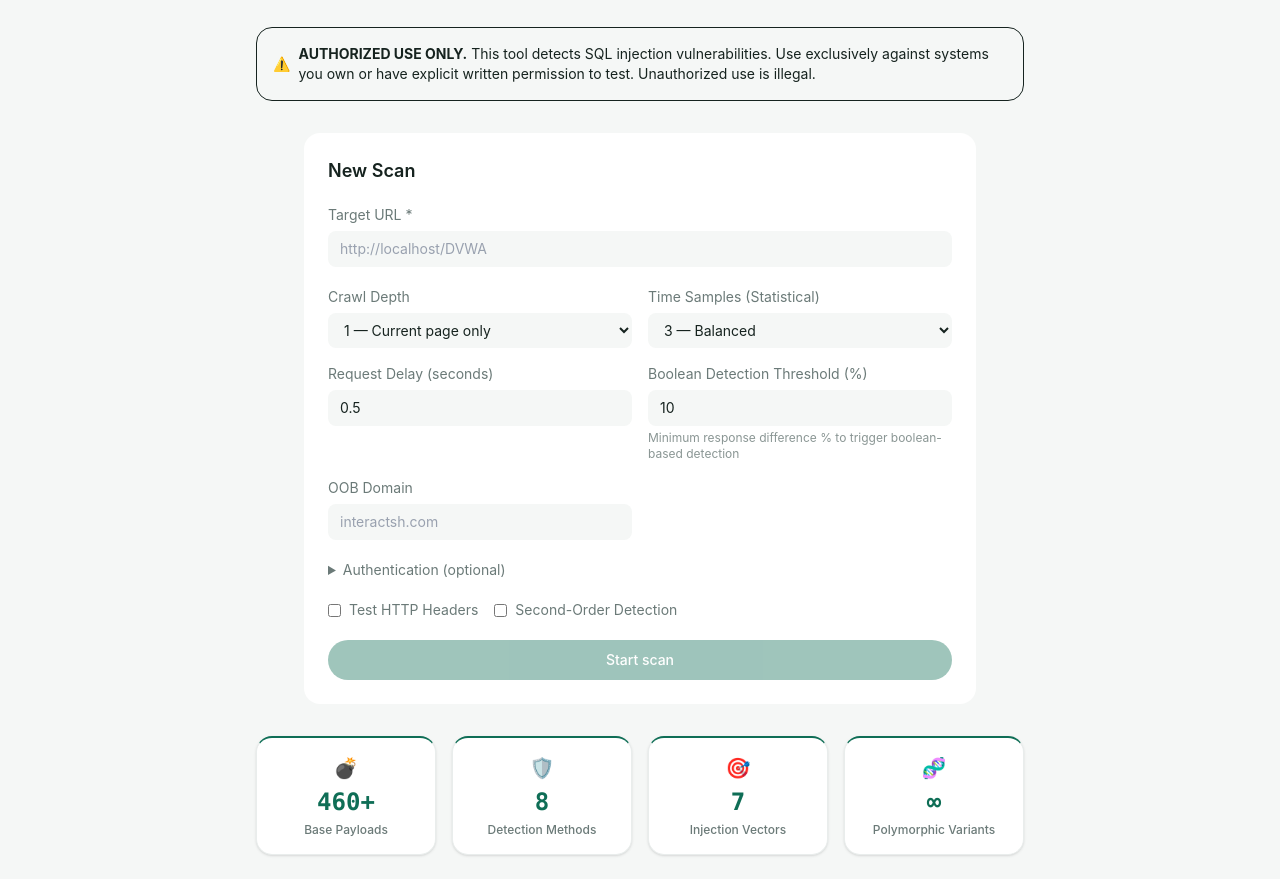
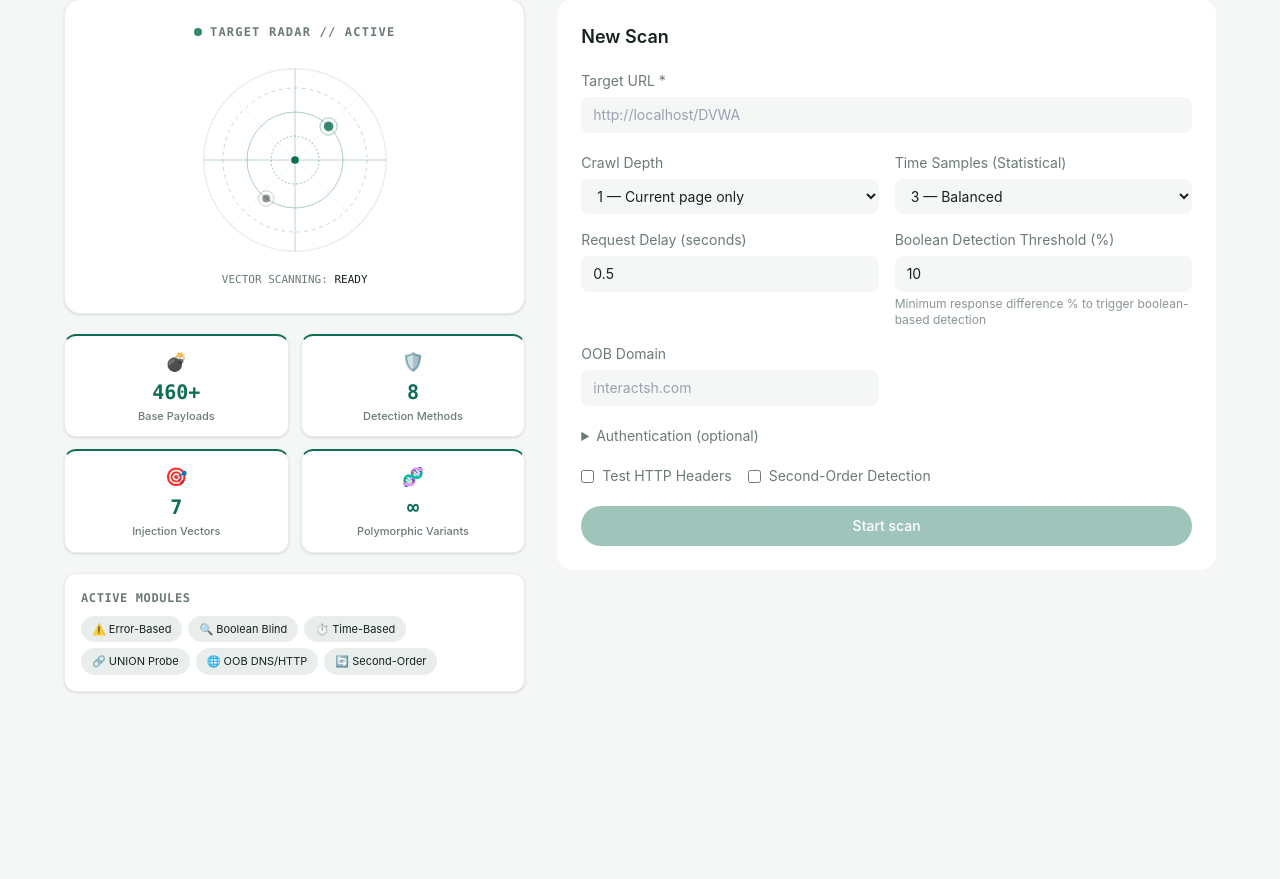
Before and after one commit to Husk120/sqli-predator-web, a Next.js app: page / in a window 1280 px wide. Shown: the part 312-1191 px from the top of the page. After the commit the page ends 1028 px from the top, so only its background shows below. Built offline with nearby package versions, Linux system fonts and the light colour scheme.

Commit message:
feat(ui): restructure New Scan page with target radar graphic and side panel

```diff
--- a/app/page.tsx
+++ b/app/page.tsx
@@ -68,52 +68,127 @@ export default function HomePage() {
     }, [router]);
 
     return (
-        <div className="space-y-8 pt-4 md:pt-6">
-            {/* Hero */}
-            <div className="text-center py-6">
-                <h1 className="text-4xl font-bold text-[var(--text-primary)] mb-3">
+        <div className="space-y-6 pt-2 md:pt-4 max-w-6xl mx-auto">
+            {/* Hero Header */}
+            <div className="text-center py-2">
+                <h1 className="text-4xl font-bold text-[var(--text-primary)] mb-2">
                     🦅 SQLi-<span className="text-[var(--accent-primary)]">PREDATOR</span>
                 </h1>
                 <p className="text-[var(--text-secondary)] max-w-2xl mx-auto text-sm md:text-base leading-relaxed">
                     Advanced SQL Injection Detection Engine — Multi-Vector, Polymorphic,
-                    OOB & Statistical Analysis. <strong className="text-accent-orange">Authorized use only.</strong>
+                    OOB & Statistical Analysis.
                 </p>
-                <div className="flex gap-2.5 justify-center mt-5 flex-wrap">
-                    <span className="text-xs bg-[var(--bg-pill-muted)] text-[var(--text-primary)] px-3 py-1.5 rounded-full border border-[var(--border-subtle)] hover:border-[var(--accent-primary)]/40 hover:scale-105 transition-all shadow-sm">
+            </div>
+
+            {/* Slim Auth Warning Strip */}
+            <div className="border border-accent-orange/30 bg-accent-orange/5 rounded-xl px-4 py-2.5 max-w-4xl mx-auto">
+                <p className="text-xs md:text-sm text-accent-orange flex items-center justify-center gap-2 text-center">
+                    <span>⚠️</span>
+                    <span>
+                        <strong>AUTHORIZED USE ONLY:</strong> Use exclusively against systems you own or have explicit written permission to test.
+                    </span>
+                </p>
+            </div>
+
+            {/* Main Content Area: Target Radar (Left) + Scan Form (Right) */}
+            <div className="grid grid-cols-1 lg:grid-cols-12 gap-6 lg:gap-8 items-start pt-2">
+                {/* Left Column: Radar Visual + Compact Stats + Badges */}
+                <div className="lg:col-span-5 space-y-5">
+                    {/* Radar Centerpiece */}
+                    <div className="bg-[var(--bg-card)] rounded-2xl p-6 border border-[var(--border-subtle)] relative overflow-hidden shadow-sm flex flex-col items-center justify-center text-center">
+                        <div className="text-xs font-mono font-semibold tracking-widest text-[var(--text-secondary)] uppercase mb-4 flex items-center gap-2">
+                            <span className="w-2 h-2 rounded-full bg-[var(--accent-primary)] animate-pulse inline-block"></span>
+                            TARGET RADAR // ACTIVE
+                        </div>
+
+                        {/* Pure SVG Radar Graphic */}
+                        <div className="relative w-48 h-48 my-2 flex items-center justify-center">
+                            <svg className="w-full h-full" viewBox="0 0 200 200" fill="none" xmlns="http://www.w3.org/2000/svg">
+                                {/* Outer border circle */}
+                                <circle cx="100" cy="100" r="95" stroke="var(--border-subtle)" strokeWidth="1.5" />
+                                {/* Concentric circles */}
+                                <circle cx="100" cy="100" r="75" stroke="var(--accent-primary)" strokeWidth="1" strokeOpacity="0.25" strokeDasharray="4 4" />
+                                <circle cx="100" cy="100" r="50" stroke="var(--accent-primary)" strokeWidth="1" strokeOpacity="0.35" />
+                                <circle cx="100" cy="100" r="25" stroke="var(--accent-primary)" strokeWidth="1" strokeOpacity="0.45" strokeDasharray="2 2" />
+                                <circle cx="100" cy="100" r="4" fill="var(--accent-primary)" />
+
+                                {/* Crosshair lines */}
+                                <line x1="100" y1="5" x2="100" y2="195" stroke="var(--accent-primary)" strokeWidth="1" strokeOpacity="0.3" />
+                                <line x1="5" y1="100" x2="195" y2="100" stroke="var(--accent-primary)" strokeWidth="1" strokeOpacity="0.3" />
+                                <line x1="30" y1="30" x2="170" y2="170" stroke="var(--accent-primary)" strokeWidth="0.5" strokeOpacity="0.15" />
+                                <line x1="170" y1="30" x2="30" y2="170" stroke="var(--accent-primary)" strokeWidth="0.5" strokeOpacity="0.15" />
+
+                                {/* Detected Indicators (Colored Dots) */}
+                                <g className="animate-pulse">
+                                    <circle cx="135" cy="65" r="5" fill="var(--accent-primary)" />
+                                    <circle cx="135" cy="65" r="9" stroke="var(--accent-primary)" strokeWidth="1" strokeOpacity="0.5" />
+                                </g>
+                                <g className="animate-pulse" style={{ animationDelay: "700ms" }}>
+                                    <circle cx="70" cy="140" r="4" fill="currentColor" className="text-accent-orange" />
+                                    <circle cx="70" cy="140" r="8" stroke="currentColor" strokeWidth="1" strokeOpacity="0.5" className="text-accent-orange" />
+                                </g>
+                            </svg>
+                        </div>
+
+                        <div className="text-[11px] text-[var(--text-secondary)] font-mono mt-2">
+                            VECTOR SCANNING: <span className="text-[var(--text-primary)] font-medium">READY</span>
+                        </div>
+                    </div>
+
+                    {/* Compact Stats Grid */}
+                    <div className="grid grid-cols-2 gap-3">
+                        <div className="bg-[var(--bg-card)] rounded-xl p-3 text-center border border-[var(--border-subtle)] border-t-2 border-t-[var(--accent-primary)] transition-all hover:scale-[1.02] shadow-sm">
+                            <div className="text-lg mb-0.5">💣</div>
+                            <div className="text-xl font-bold text-[var(--accent-primary)] font-mono">460+</div>
+                            <div className="text-[11px] text-[var(--text-secondary)] mt-0.5 font-medium">Base Payloads</div>
+                        </div>
+                        <div className="bg-[var(--bg-card)] rounded-xl p-3 text-center border border-[var(--border-subtle)] border-t-2 border-t-[var(--accent-primary)] transition-all hover:scale-[1.02] shadow-sm">
+                            <div className="text-lg mb-0.5">🛡️</div>
+                            <div className="text-xl font-bold text-[var(--accent-primary)] font-mono">8</div>
+                            <div className="text-[11px] text-[var(--text-secondary)] mt-0.5 font-medium">Detection Methods</div>
+                        </div>
+                        <div className="bg-[var(--bg-card)] rounded-xl p-3 text-center border border-[var(--border-subtle)] border-t-2 border-t-[var(--accent-primary)] transition-all hover:scale-[1.02] shadow-sm">
+                            <div className="text-lg mb-0.5">🎯</div>
+                            <div className="text-xl font-bold text-[var(--accent-primary)] font-mono">7</div>
+                            <div className="text-[11px] text-[var(--text-secondary)] mt-0.5 font-medium">Injection Vectors</div>
+                        </div>
+                        <div className="bg-[var(--bg-card)] rounded-xl p-3 text-center border border-[var(--border-subtle)] border-t-2 border-t-[var(--accent-primary)] transition-all hover:scale-[1.02] shadow-sm">
+                            <div className="text-lg mb-0.5">🧬</div>
+                            <div className="text-xl font-bold text-[var(--accent-primary)] font-mono">∞</div>
+                            <div className="text-[11px] text-[var(--text-secondary)] mt-0.5 font-medium">Polymorphic Variants</div>
+                        </div>
+                    </div>
+
+                    {/* Compact Badges Panel */}
+                    <div className="bg-[var(--bg-card)] rounded-xl p-4 border border-[var(--border-subtle)] shadow-sm">
+                        <div className="text-xs font-semibold text-[var(--text-secondary)] uppercase tracking-wider mb-2.5 font-mono">
+                            Active Modules
+                        </div>
+                        <div className="flex flex-wrap gap-1.5">
+                            <span className="text-[11px] bg-[var(--bg-pill-muted)] text-[var(--text-primary)] px-2.5 py-1 rounded-full border border-[var(--border-subtle)] hover:border-[var(--accent-primary)]/40 transition-all">
                                 ⚠️ Error-Based
                             </span>
-                    <span className="text-xs bg-[var(--bg-pill-muted)] text-[var(--text-primary)] px-3 py-1.5 rounded-full border border-[var(--border-subtle)] hover:border-[var(--accent-primary)]/40 hover:scale-105 transition-all shadow-sm">
+                            <span className="text-[11px] bg-[var(--bg-pill-muted)] text-[var(--text-primary)] px-2.5 py-1 rounded-full border border-[var(--border-subtle)] hover:border-[var(--accent-primary)]/40 transition-all">
                                 🔍 Boolean Blind
                             </span>
-                    <span className="text-xs bg-[var(--bg-pill-muted)] text-[var(--text-primary)] px-3 py-1.5 rounded-full border border-[var(--border-subtle)] hover:border-[var(--accent-primary)]/40 hover:scale-105 transition-all shadow-sm">
-                        ⏱️ Time-Based (Statistical)
+                            <span className="text-[11px] bg-[var(--bg-pill-muted)] text-[var(--text-primary)] px-2.5 py-1 rounded-full border border-[var(--border-subtle)] hover:border-[var(--accent-primary)]/40 transition-all">
+                                ⏱️ Time-Based
                             </span>
-                    <span className="text-xs bg-[var(--bg-pill-muted)] text-[var(--text-primary)] px-3 py-1.5 rounded-full border border-[var(--border-subtle)] hover:border-[var(--accent-primary)]/40 hover:scale-105 transition-all shadow-sm">
+                            <span className="text-[11px] bg-[var(--bg-pill-muted)] text-[var(--text-primary)] px-2.5 py-1 rounded-full border border-[var(--border-subtle)] hover:border-[var(--accent-primary)]/40 transition-all">
                                 🔗 UNION Probe
                             </span>
-                    <span className="text-xs bg-[var(--bg-pill-muted)] text-[var(--text-primary)] px-3 py-1.5 rounded-full border border-[var(--border-subtle)] hover:border-[var(--accent-primary)]/40 hover:scale-105 transition-all shadow-sm">
+                            <span className="text-[11px] bg-[var(--bg-pill-muted)] text-[var(--text-primary)] px-2.5 py-1 rounded-full border border-[var(--border-subtle)] hover:border-[var(--accent-primary)]/40 transition-all">
                                 🌐 OOB DNS/HTTP
                             </span>
-                    <span className="text-xs bg-[var(--bg-pill-muted)] text-[var(--text-primary)] px-3 py-1.5 rounded-full border border-[var(--border-subtle)] hover:border-[var(--accent-primary)]/40 hover:scale-105 transition-all shadow-sm">
+                            <span className="text-[11px] bg-[var(--bg-pill-muted)] text-[var(--text-primary)] px-2.5 py-1 rounded-full border border-[var(--border-subtle)] hover:border-[var(--accent-primary)]/40 transition-all">
                                 🔄 Second-Order
                             </span>
                         </div>
                     </div>
-
-            {/* Auth Warning */}
-            <div className="border border-accent-orange/30 bg-accent-orange/5 rounded-2xl p-4 max-w-3xl mx-auto">
-                <p className="text-sm text-accent-orange flex items-center gap-2">
-                    <span>⚠️</span>
-                    <span>
-                        <strong>AUTHORIZED USE ONLY.</strong> This tool detects SQL injection vulnerabilities.
-                        Use exclusively against systems you own or have explicit written permission to test.
-                        Unauthorized use is illegal.
-                    </span>
-                </p>
                 </div>
 
-            {/* Scan Form */}
-            <div className="max-w-2xl mx-auto">
+                {/* Right Column: Existing Scan Form */}
+                <div className="lg:col-span-7">
                     <ScanForm onStart={handleStartScan} scanning={scanning} />
 
                     {error && (
@@ -122,29 +197,6 @@ export default function HomePage() {
                         </div>
                     )}
                 </div>
-
-            {/* Stats */}
-            <div className="grid grid-cols-2 md:grid-cols-4 gap-4 max-w-3xl mx-auto">
-                <div className="bg-[var(--bg-card)] rounded-2xl p-4 text-center border border-[var(--border-subtle)] border-t-2 border-t-[var(--accent-primary)] transition-all hover:scale-[1.02] shadow-sm">
-                    <div className="text-xl mb-1">💣</div>
-                    <div className="text-2xl font-bold text-[var(--accent-primary)] font-mono">460+</div>
-                    <div className="text-xs text-[var(--text-secondary)] mt-1 font-medium">Base Payloads</div>
-                </div>
-                <div className="bg-[var(--bg-card)] rounded-2xl p-4 text-center border border-[var(--border-subtle)] border-t-2 border-t-[var(--accent-primary)] transition-all hover:scale-[1.02] shadow-sm">
-                    <div className="text-xl mb-1">🛡️</div>
-                    <div className="text-2xl font-bold text-[var(--accent-primary)] font-mono">8</div>
-                    <div className="text-xs text-[var(--text-secondary)] mt-1 font-medium">Detection Methods</div>
-                </div>
-                <div className="bg-[var(--bg-card)] rounded-2xl p-4 text-center border border-[var(--border-subtle)] border-t-2 border-t-[var(--accent-primary)] transition-all hover:scale-[1.02] shadow-sm">
-                    <div className="text-xl mb-1">🎯</div>
-                    <div className="text-2xl font-bold text-[var(--accent-primary)] font-mono">7</div>
-                    <div className="text-xs text-[var(--text-secondary)] mt-1 font-medium">Injection Vectors</div>
-                </div>
-                <div className="bg-[var(--bg-card)] rounded-2xl p-4 text-center border border-[var(--border-subtle)] border-t-2 border-t-[var(--accent-primary)] transition-all hover:scale-[1.02] shadow-sm">
-                    <div className="text-xl mb-1">🧬</div>
-                    <div className="text-2xl font-bold text-[var(--accent-primary)] font-mono">∞</div>
-                    <div className="text-xs text-[var(--text-secondary)] mt-1 font-medium">Polymorphic Variants</div>
-                </div>
             </div>
         </div>
     );
```
Lines whose indentation alone changed are shown as unchanged.
